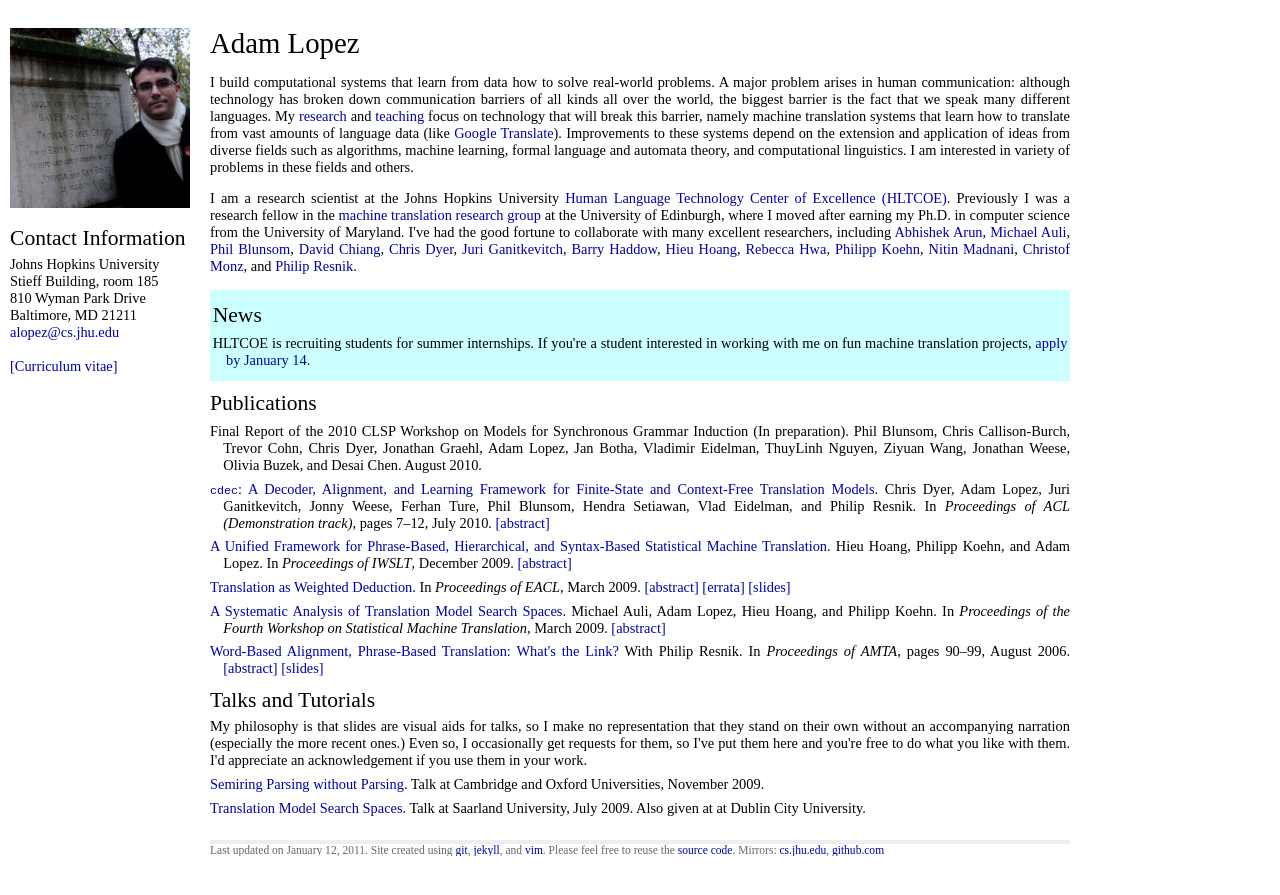
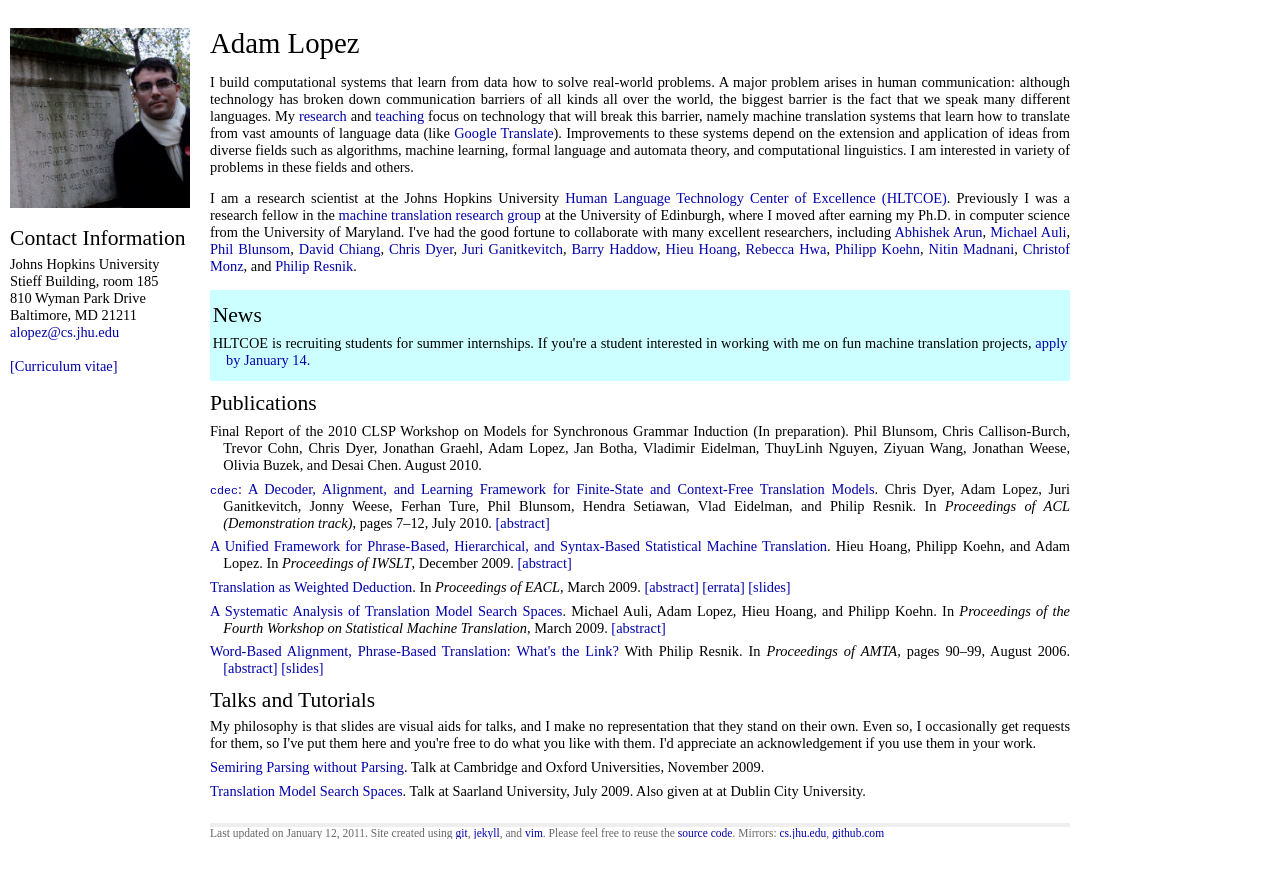
Before and after one commit to alopez/alopez.github.com, a Jekyll site: the page built from index.html, in a window 1280 px wide. Shown: the top 895 px of the page. Built offline with Jekyll 4.4.1, drawn with Linux system fonts in a browser that asks for light colours.

Commit message:
Streamline language

```diff
--- a/index.html
+++ b/index.html
@@ -94,8 +94,7 @@ I've had the good fortune to collaborate with many excellent researchers, includ
 
 <h2>Talks and Tutorials</h2>
 My philosophy is that slides are visual
-aids for talks, so I make no representation that they stand on their own
-without an accompanying narration (especially the more recent ones.) Even so,
+aids for talks, and I make no representation that they stand on their own. Even so,
 I occasionally get requests for them, so I've put them here and you're free
 to do what you like with them.  I'd appreciate an acknowledgement if you
 use them in your work.
```
